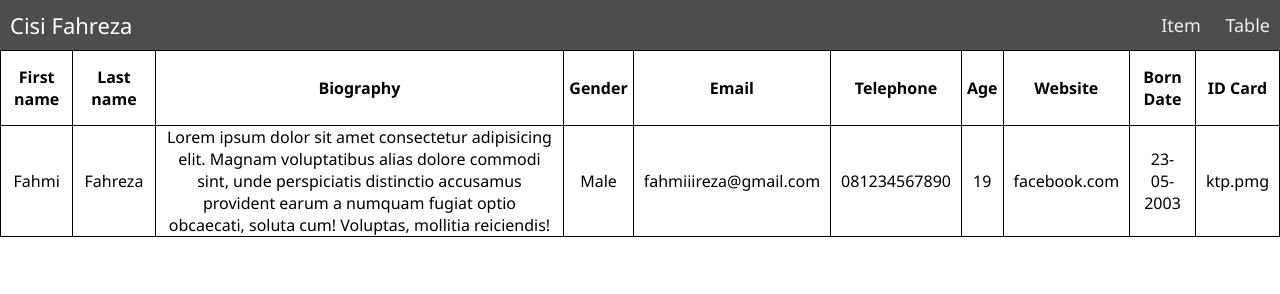
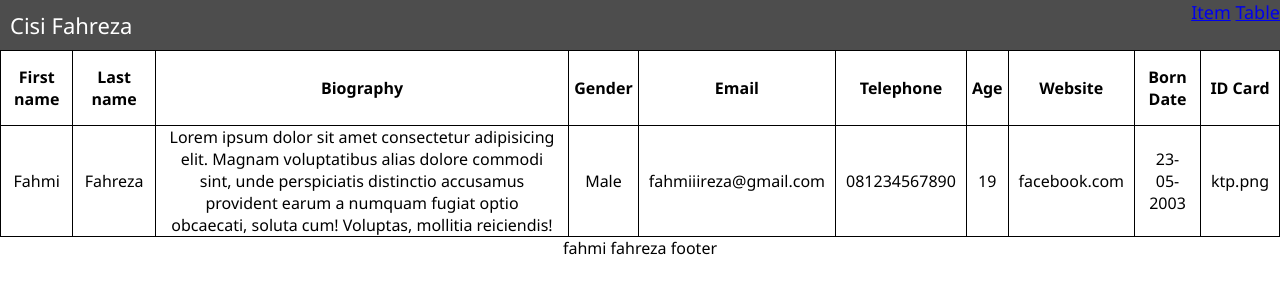
Before and after one commit to zettacamp-fahmi-fahreza/njay, a plain HTML site: page page2.html in a window 1280 px wide. Drawn offline with Linux system fonts and the light colour scheme.

Commit message:
add semantic

```diff
--- a/page2.html
+++ b/page2.html
@@ -23,8 +23,10 @@
         </div>
 
         <div class="nav-links">
-          <a href="page1.html" target="_blank">Item</a>
-          <a href="page2.html" target="_blank">Table</a>
+          <nav>
+            <a href="page1.html" target="_blank">Item</a>
+            <a href="page2.html" target="_blank">Table</a>
+          </nav>
         </div>
       </div>
     </header>
@@ -57,9 +59,11 @@
           <td>19</td>
           <td>facebook.com</td>
           <td>23-05-2003</td>
-          <td>ktp.pmg</td>
+          <td>ktp.png</td>
         </tr>
       </table>
     </section>
+
+    <footer style="text-align: center">fahmi fahreza footer</footer>
   </body>
 </html>
```
Also changed, not shown: page1.html (+6 -1 lines).
